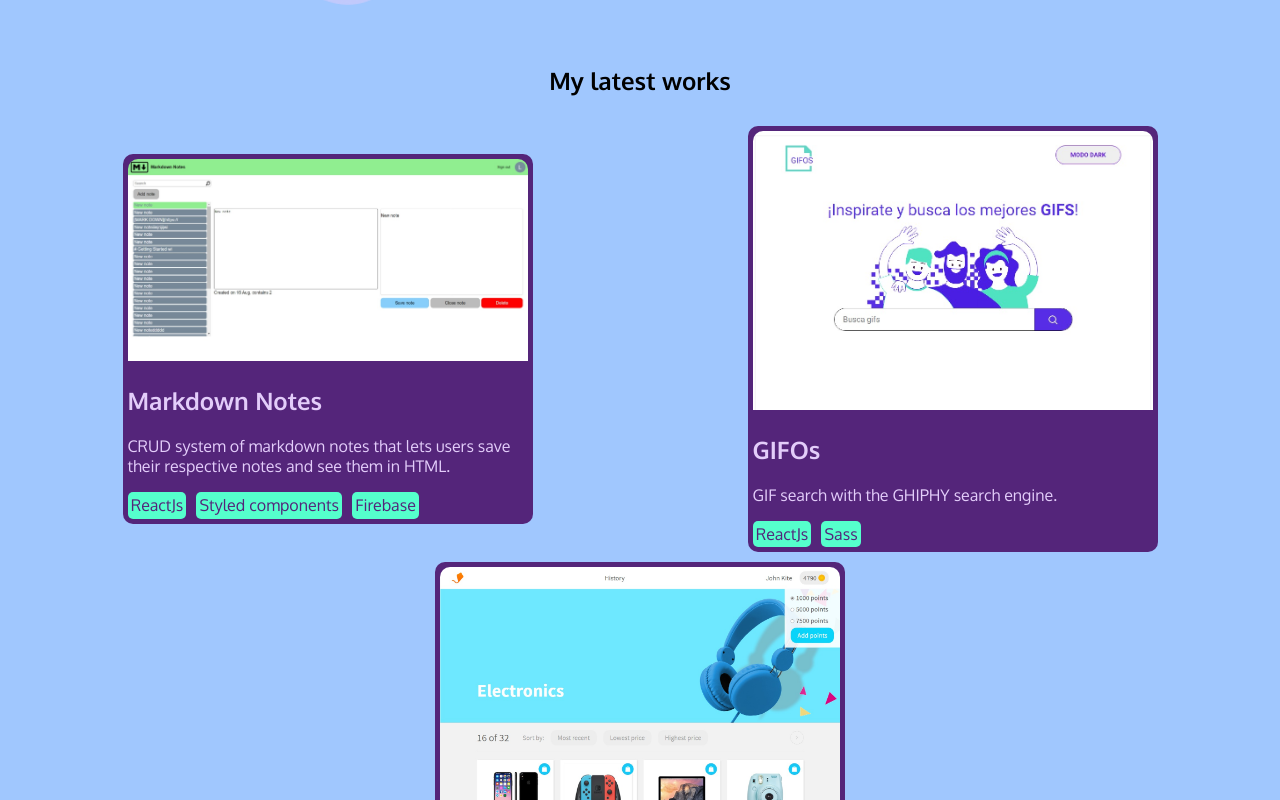
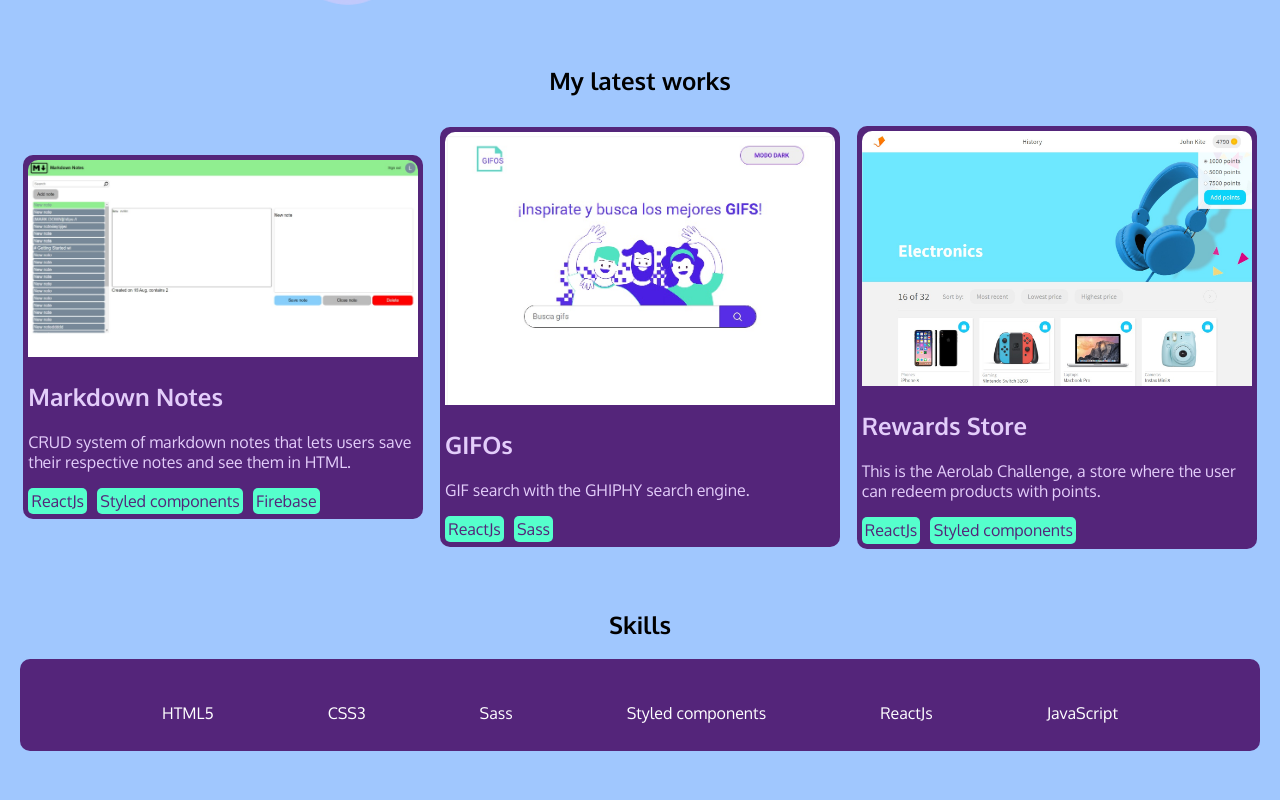
Before and after one commit to leoo1995/leoo1995.github.io, a React (Create React App) app: page / in a window 1280 px wide. Shown: the part 620-1420 px from the top of the page. Built offline with nearby package versions, Linux system fonts and the light colour scheme; some icons are missing.

Commit message:
CV changed, links projects added

```diff
--- a/src/components/ProjectCard/index.jsx
+++ b/src/components/ProjectCard/index.jsx
@@ -1,8 +1,30 @@
+import { useState } from "react"
 import { StyledCard } from "./styles"
+import { LinkAlt } from "@styled-icons/boxicons-regular/LinkAlt"
+import { Github } from "@styled-icons/boxicons-logos/Github"
 const ProjectCard = props => {
+  const [isHover, setIsHover] = useState(false)
   return (
     <StyledCard {...props}>
-      <img src={props.img} alt={props.title} />
+      <img
+        src={props.img}
+        alt={props.title}
+        onMouseOver={() => setIsHover(true)}
+        onMouseLeave={() => setIsHover(false)}
+      />
+      <div
+        onMouseOver={() => setIsHover(true)}
+        onMouseLeave={() => setIsHover(false)}
+        className="links"
+        style={isHover ? null : { display: "none" }}
+      >
+        <a href={props.links.domain} target="_blank">
+          <LinkAlt size={80} color="#55FFCC" />
+        </a>
+        <a href={props.links.github} target="_blank">
+          <Github size={80} color="#55FFCC" />
+        </a>
+      </div>
       <div>
         <h2>{props.title}</h2>
         <p>{props.description}</p>
--- a/src/components/ProjectCard/styles.js
+++ b/src/components/ProjectCard/styles.js
@@ -8,15 +8,45 @@
   border-radius: 10px;
   overflow: hidden;
   padding: 5px;
+  position: relative;
+  box-sizing: border-box;
   /* display: grid; */
   /* grid-template-columns: repeat(auto-fit, minmax(340px, 1fr)); */
   color: rgba(227, 205, 250, 1);
 
   /* gap: 20px; */
+
   img {
+    border-radius: 10px 10px 0px 0px;
+    cursor: pointer;
+    max-height: 300px;
     width: 100%;
-    max-height: 300px;
-    border-radius: 10px 10px 0px 0px;
+    /* & + .links {
+      display: none;
+    } */
+    /* &:hover + .links,
+    &:hover + .links:hover {
+      background-color: rgba(0, 0, 0, 0.5);
+      display: block;
+      position: absolute;
+      top: 0;
+      left: 0;
+      width: 100%;
+      height: 100%;
+      z-index: 5;
+    } */
+  }
+  .links {
+    background-color: rgba(0, 0, 0, 0.7);
+    display: flex;
+    position: absolute;
+    justify-content: center;
+    align-items: center;
+    gap: 10px;
+    top: 0;
+    left: 0;
+    width: 100%;
+    height: 100%;
   }
   .technologies {
     display: flex;
--- a/src/components/Projects/index.jsx
+++ b/src/components/Projects/index.jsx
@@ -8,19 +8,31 @@
     img: markdownNotes,
     title: "Markdown Notes",
     description: `CRUD system of markdown notes that lets users save their respective notes and see them in HTML.`,
-    technologies: ["ReactJs", "Styled components", "Firebase"]
+    technologies: ["ReactJs", "Styled components", "Firebase"],
+    links: {
+      domain: "https://markdown-notes-65f6e.web.app/dashboard",
+      github: "https://github.com/leoo1995/markdown-notes"
+    }
   },
   {
     img: gifos,
     title: "GIFOs",
     description: `GIF search with the GHIPHY search engine.`,
-    technologies: ["ReactJs", "Sass"]
+    technologies: ["ReactJs", "Sass"],
+    links: {
+      domain: "https://leoo1995.github.io/GIFOs/",
+      github: "https://github.com/leoo1995/GIFOs"
+    }
   },
   {
     img: rewardsStore,
     title: "Rewards Store",
     description: `This is the Aerolab Challenge, a store where the user can redeem products with points.`,
-    technologies: ["ReactJs", "Styled components"]
+    technologies: ["ReactJs", "Styled components"],
+    links: {
+      domain: "https://leoo1995.github.io/rewards-store/",
+      github: "https://github.com/leoo1995/GIFOs"
+    }
   }
 ]
 const Projects = () => {
```
Also changed, not shown: 1 other file (tests, documents, lock files or other folders).
